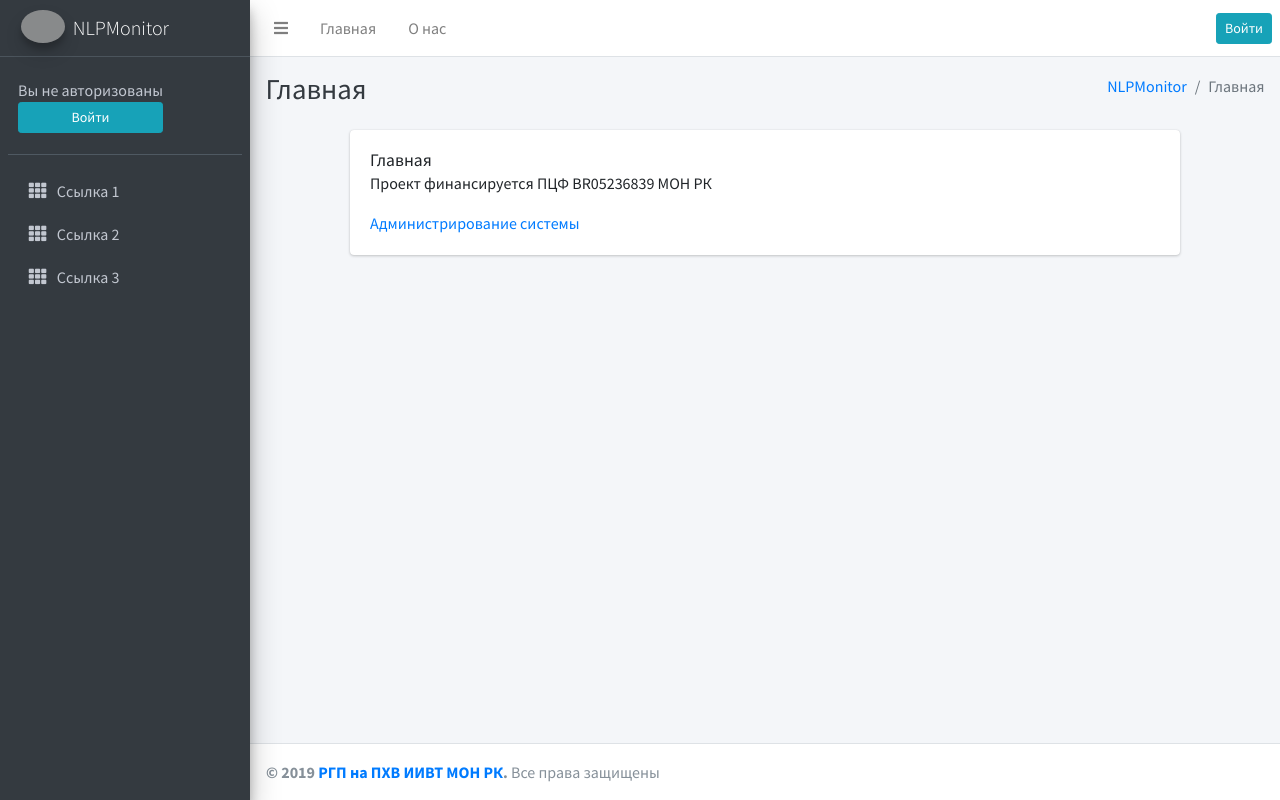
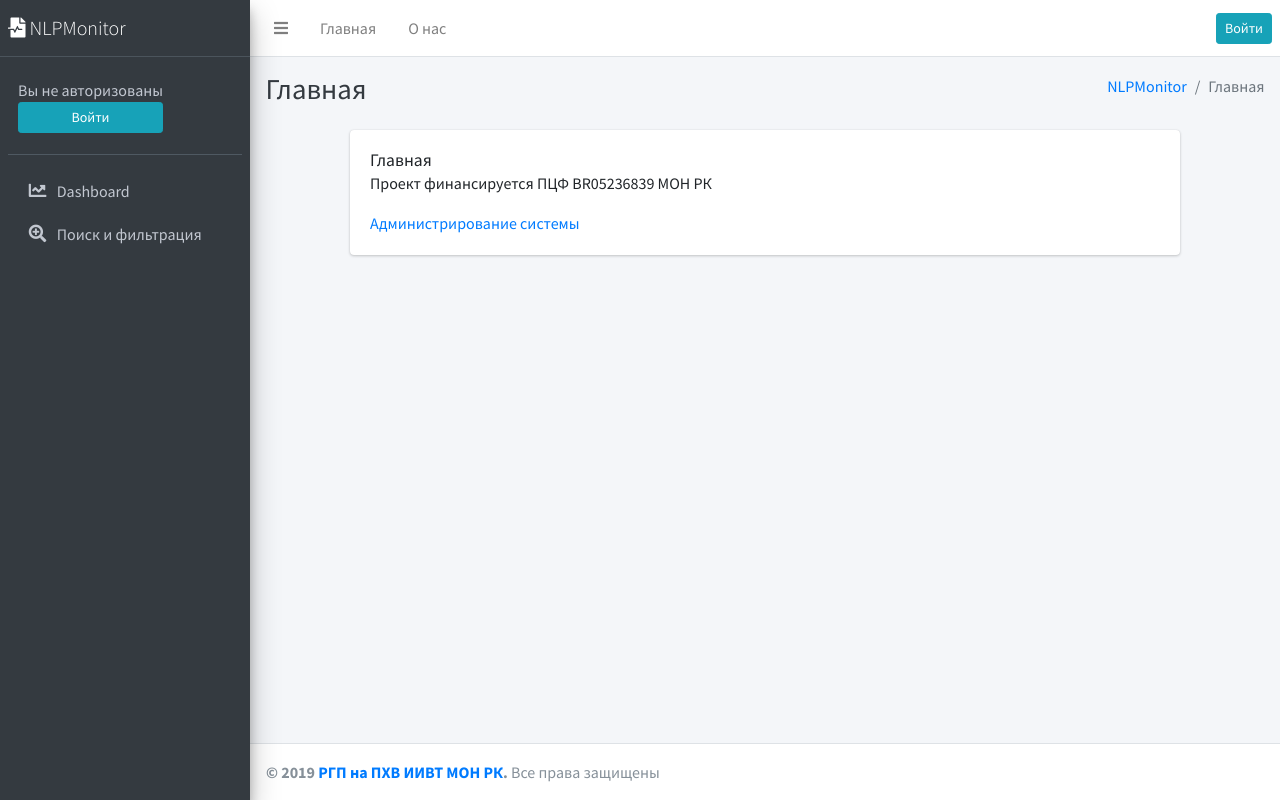
Before and after one commit to KindYAK/NLPMonitor, a Django app: page / in a window 1280 px wide. Run offline with Django 3.2, Linux system fonts and the light colour scheme; some libraries are stand-ins or nearby versions; grey boxes are pictures that could not be loaded.

Commit message:
Basic Search/Dashboard views - interrim

```diff
--- a/web/mainapp/urls.py
+++ b/web/mainapp/urls.py
@@ -7,6 +7,8 @@ app_name = 'mainapp'
 
 urlpatterns = [
     path('', TemplateView.as_view(template_name="mainapp/index.html"), name="index"),
+    path('search/', auth_views.LoginView.as_view(template_name="mainapp/search.html"), name='search'),
+    path('dashboard/', auth_views.LoginView.as_view(template_name="mainapp/dashboard.html"), name='dashboard'),
     path('login/', auth_views.LoginView.as_view(template_name="mainapp/login.html"), name='login'),
     path('logout/', auth_views.LogoutView.as_view(next_page="/"), name='logout'),
 ]
--- a/web/templates/base.html
+++ b/web/templates/base.html
@@ -28,7 +28,7 @@
                 <a class="nav-link" data-widget="pushmenu" href="#"><i class="fas fa-bars"></i></a>
             </li>
             <li class="nav-item d-none d-sm-inline-block">
-                <a href="index3.html" class="nav-link">Главная</a>
+                <a href="/" class="nav-link">Главная</a>
             </li>
             <li class="nav-item d-none d-sm-inline-block">
                 <a href="#" class="nav-link">О нас</a>
@@ -69,10 +69,8 @@
     <!-- Main Sidebar Container -->
     <aside class="main-sidebar sidebar-dark-primary elevation-4">
         <!-- Brand Logo -->
-        <a href="index3.html" class="brand-link">
-            <img src="{% static 'adminlte/dist/img/AdminLTELogo.png' %}" alt="AdminLTE Logo"
-                 class="brand-image img-circle elevation-3"
-                 style="opacity: .8">
+        <a href="/" class="brand-link">
+            <span class="fas fa-file-medical-alt"></span>
             <span class="brand-text font-weight-light">NLPMonitor</span>
         </a>
 
@@ -83,7 +81,7 @@
                 <div class="info">
                     <a href="#" class="d-block">
                         {% if request.user.is_authenticated %}
-                            {{ request.user.username }}
+                            <i class="fas fa-user"></i> {{ request.user.username }}
                         {% else %}
                             Вы не авторизованы
                             <a href="{% url 'mainapp:login' %}">
@@ -96,29 +94,20 @@
 
             <!-- Sidebar Menu -->
             <nav class="mt-2">
-                <ul class="nav nav-pills nav-sidebar flex-column" data-widget="treeview" role="menu"
-                    data-accordion="false">
+                <ul class="nav nav-pills nav-sidebar flex-column" data-widget="treeview" role="menu" data-accordion="false">
                     <li class="nav-item">
-                        <a href="#" class="nav-link">
-                            <i class="nav-icon fas fa-th"></i>
+                        <a href="{% url 'mainapp:dashboard' %}" class="nav-link">
+                            <i class="nav-icon fas fa-chart-line"></i>
                             <p>
-                                Ссылка 1
+                                Dashboard
                             </p>
                         </a>
                     </li>
                     <li class="nav-item">
-                        <a href="#" class="nav-link">
-                            <i class="nav-icon fas fa-th"></i>
+                        <a href="{% url 'mainapp:search' %}" class="nav-link">
+                            <i class="nav-icon fas fa-search-plus"></i>
                             <p>
-                                Ссылка 2
-                            </p>
-                        </a>
-                    </li>
-                    <li class="nav-item">
-                        <a href="#" class="nav-link">
-                            <i class="nav-icon fas fa-th"></i>
-                            <p>
-                                Ссылка 3
+                                Поиск и фильтрация
                             </p>
                         </a>
                     </li>
```
Also changed, not shown: web/mainapp/views.py (+8 -2 lines), web/templates/mainapp/dashboard.html (added, +13 -0 lines), web/templates/mainapp/search.html (added, +13 -0 lines), 1 other file.
